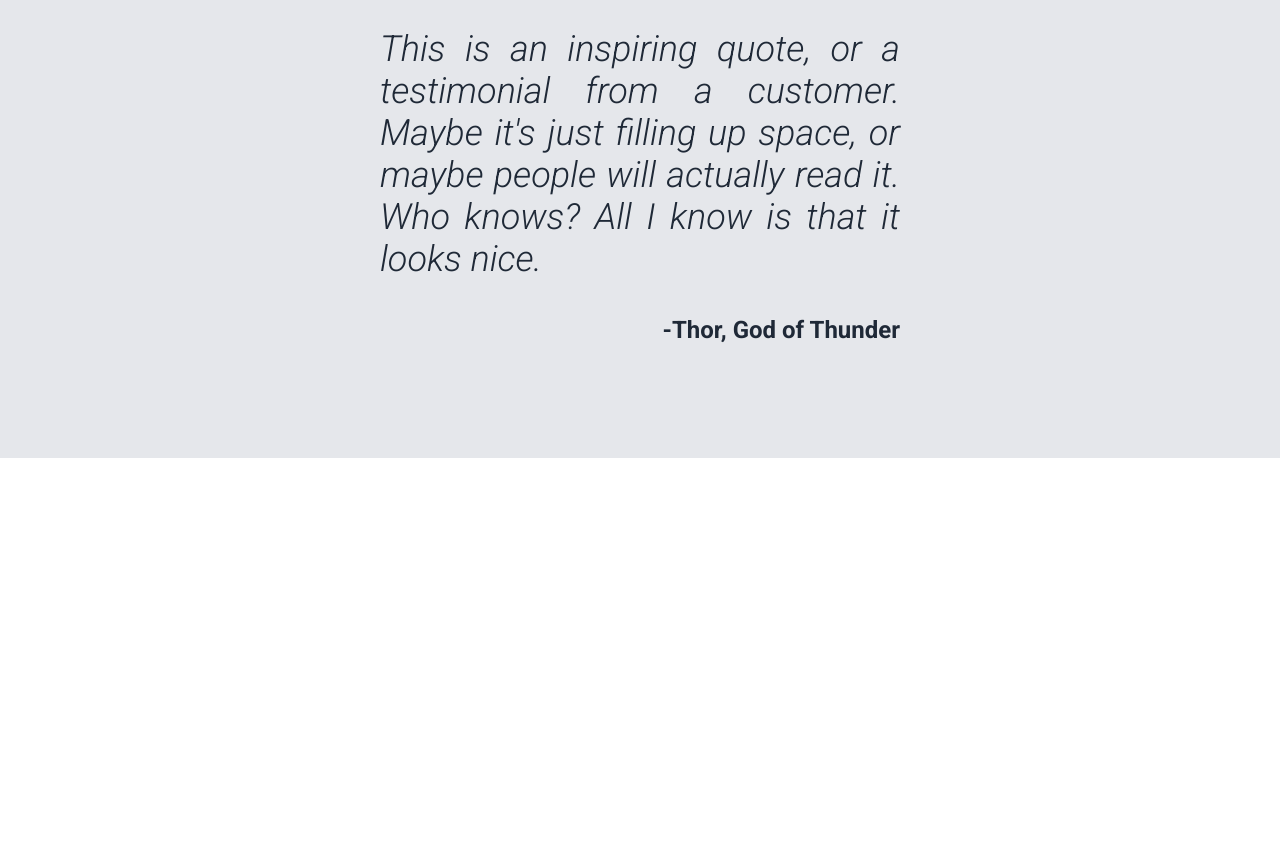
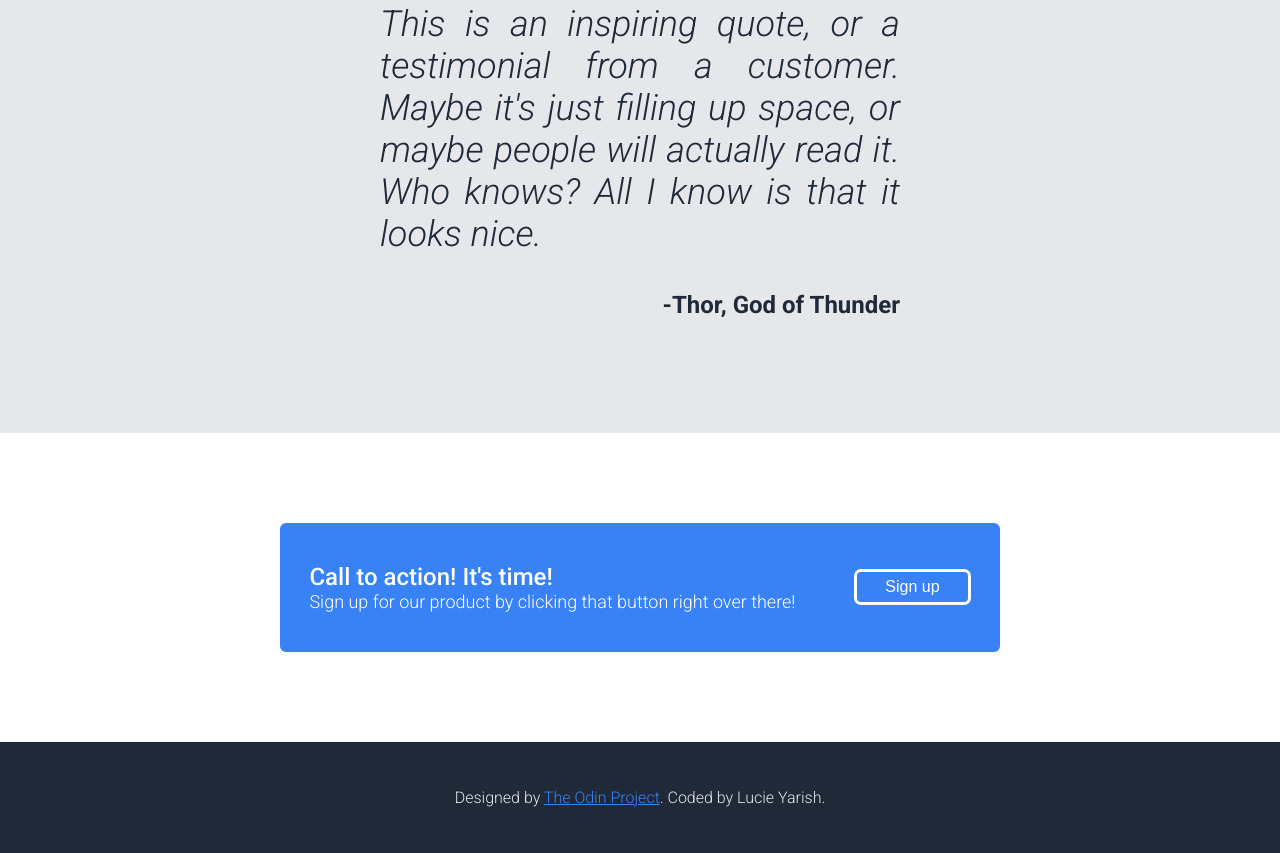
Before and after one commit to lucieyarish/odin-landing-page, a plain HTML site: page index.html in a window 1280 px wide. Shown: the part 916-1769 px from the top of the page. Before the commit the page ends 1374 px from the top, so only its background shows below. Drawn offline with Linux system fonts and the light colour scheme.

Commit message:
Add footer section and finish the project

```diff
--- a/index.html
+++ b/index.html
@@ -58,5 +58,19 @@
             <p class="quote-author">-Thor, God of Thunder</p>
          </div>
     </div>
+    <div class="action-section">
+        <div class="action-container">
+            <div class="action-section-text">
+                <p class="action-primary-text">Call to action! It's time!</p>
+                <p class="action-secondary-text">Sign up for our product by clicking that button right over there!</p>
+            </div>
+            <div class="sign-up">
+                <button class="action-primary-btn">Sign up</button>
+            </div>
+        </div>
+    </div>
+    <div class="footer-section">
+        <p class="footer-text">Designed by <a href="https://cdn.statically.io/gh/TheOdinProject/curriculum/81a5d553f4073e593d23a6ab00d50eef8620796d/foundations/html_css/project/imgs/01.png" target="_blank">The Odin Project</a>. Coded by Lucie Yarish.</p>
+    </div>
 </body>
 </html>
--- a/styles/styles.css
+++ b/styles/styles.css
@@ -4,6 +4,9 @@ body {
     padding: 0;
     box-sizing: border-box;
     font-family: 'Roboto', sans-serif;
+    height: 100%;
+    display: flex;
+    flex-direction: column;
 }
 
 .hero {
@@ -45,6 +48,7 @@ ul {
     font-size: 18px;
     color: #E5E7EB;
     font-weight: 100;
+    margin-top: 0;
 }
 
 .hero-content {
@@ -72,15 +76,17 @@ ul {
     margin-top: 0;
     font-size: 48px;
     color: #F9FAF8;
+    margin-bottom: 0;
 }
 
 .hero-primary-btn {
     background-color: #3882F6;
     color: #FFF;
-    border-radius: 5px;
-    padding-inline: 25px;
-    padding-block: 4px;
+    border-radius: 7px;
+    padding-inline: 28px;
+    padding-block: 6px;
     border-style: hidden;
+    font-size: 16px;
 }
 
 .info-primary-text {
@@ -134,3 +140,53 @@ ul {
     font-size: 24px;
     font-weight: 700;
 }
+
+.action-container {
+    display: flex;
+    justify-content: space-around;
+    align-items: center;
+    background-color: #3882F6;
+    border-radius: 6px;
+    color: #FFF;
+    margin-inline: 280px;
+    margin-block: 90px;
+    padding-block: 40px;
+}
+
+.action-primary-text {
+    font-size: 24px;
+    margin: 0;
+}
+
+.action-secondary-text {
+    font-weight: 100;
+    font-size: 18px;
+    margin: 0;
+}
+
+.action-primary-btn {
+    background-color: #3882F6;
+    color: #FFF;
+    border: 3px solid #FFF;
+    border-radius: 7px;
+    padding-inline: 28px;
+    padding-block: 6px;
+    font-size: 16px;
+}
+
+.footer-section {
+    background-color: #1F2937;
+    margin-top: auto;
+}
+
+.footer-text {
+    font-size: 16px;
+    color: #E5E7EB;
+    font-weight: 100;
+    text-align: center;
+    padding-block: 30px;
+}
+
+.footer-text a {
+    color: #3882F6;
+}
```
